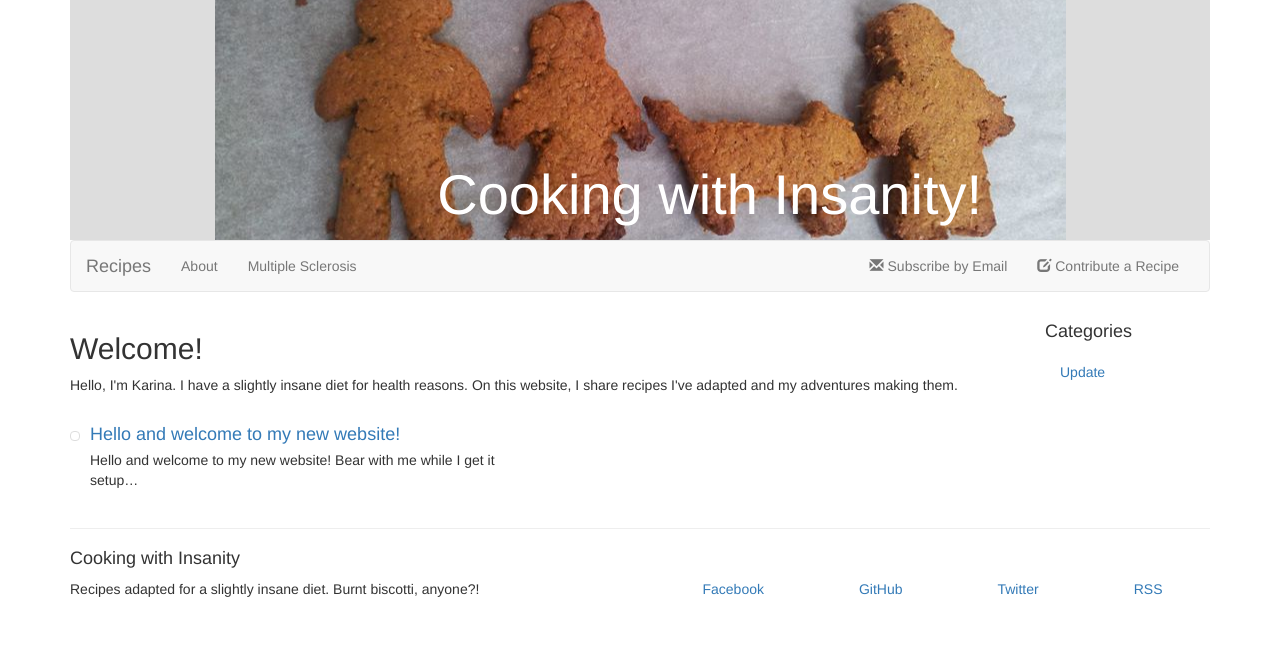
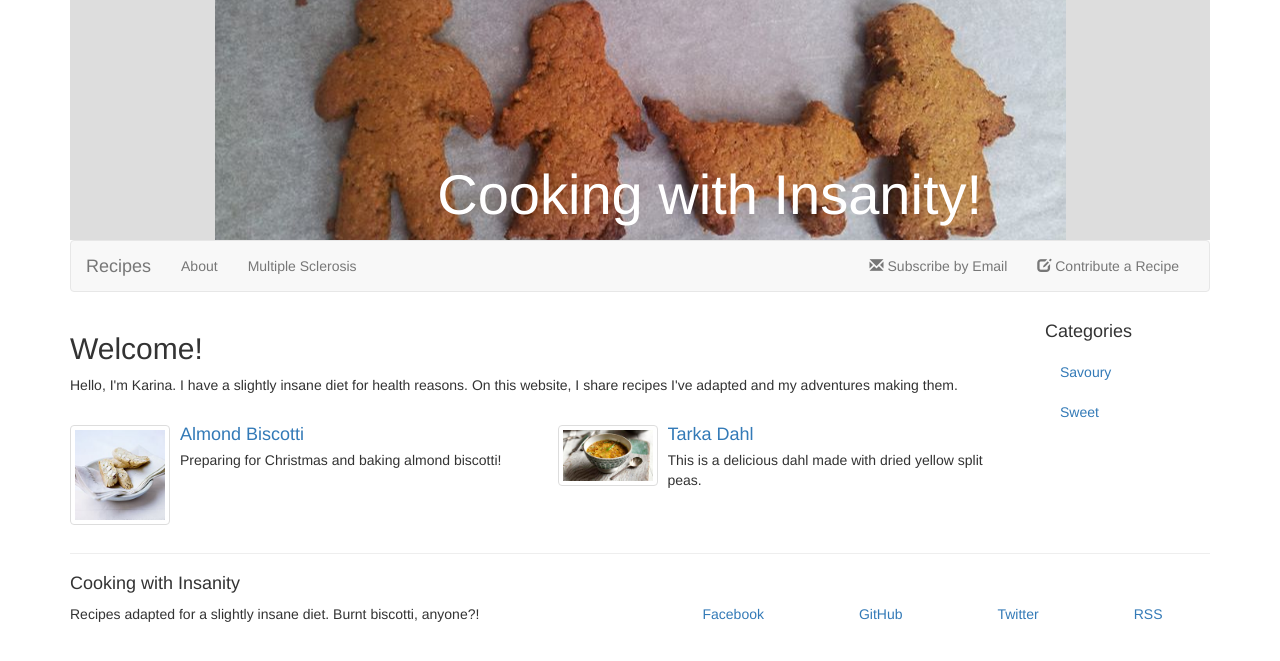
Before and after one commit to lajkika/cookinsanity, a Jekyll site: the page built from index.html, in a window 1280 px wide. Shown: the top 661 px of the page. Built offline with Jekyll 4.4.1, drawn with Linux system fonts in a browser that asks for light colours; nearby versions of some CDN libraries.

Commit message:
posts: some example content.

```diff
--- a/_posts/2014-12-26-welcome-to-jekyll.markdown
+++ /dev/null
@@ -1,14 +0,0 @@
----
-layout: post
-title:  "Hello and welcome to my new website!"
-date:   2014-12-26 16:56:59
-categories: update
----
-Hello and welcome to my new website! Bear with me while I get it setup...
-
-In the meantime, you might like to see some of the existing content on the
-[Facebook group][].
-
-Karina.
-
-[Facebook group]: https://facebook.com/cookinsanity
--- /dev/null
+++ b/_posts/2015-01-02-tarkadal.md
@@ -0,0 +1,11 @@
+---
+layout: post
+title: Tarka Dahl
+thumbnail: /gfx/tarkadal.jpg
+categories:
+- savoury
+---
+
+This is a delicious dahl made with dried yellow split peas.
+
+hdkfg hjdzgf dhjkg fhjkzdg fhjkdg fhjkdg fhjkdgf khjd
--- /dev/null
+++ b/_posts/2015-01-03-biscotti.md
@@ -0,0 +1,11 @@
+---
+layout: post
+title: Almond Biscotti
+thumbnail: /gfx/almondbiscotti.jpg
+categories:
+- sweet
+---
+
+Preparing for Christmas and baking almond biscotti!
+
+The original recipe is from Delia Smith online. It's so easy to make and there's no way you can go wrong with these biscotti...
```
Also changed, not shown: about.md (+1 -3 lines), gfx/almondbiscotti.jpg (added), gfx/tarkadal.jpg (added).
